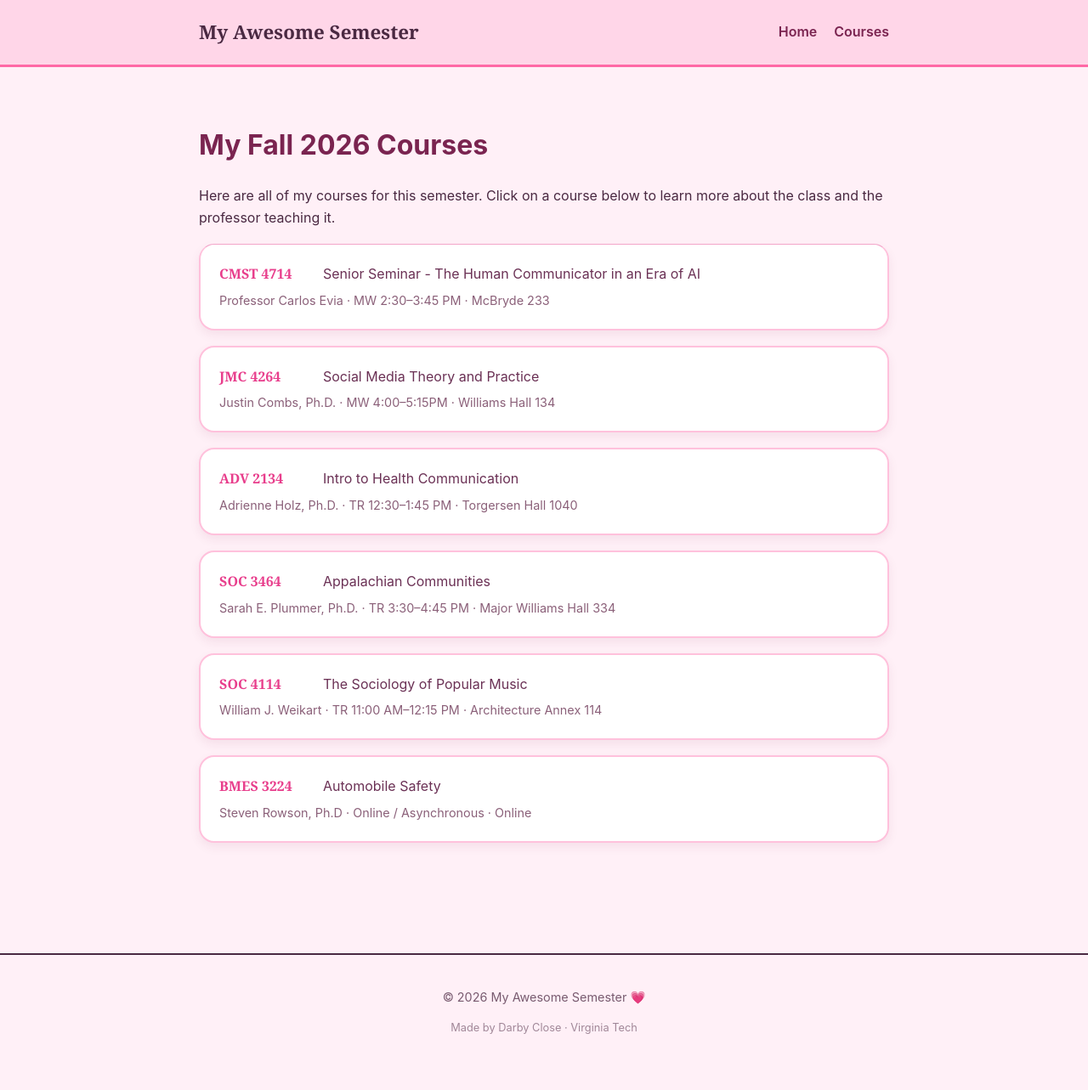
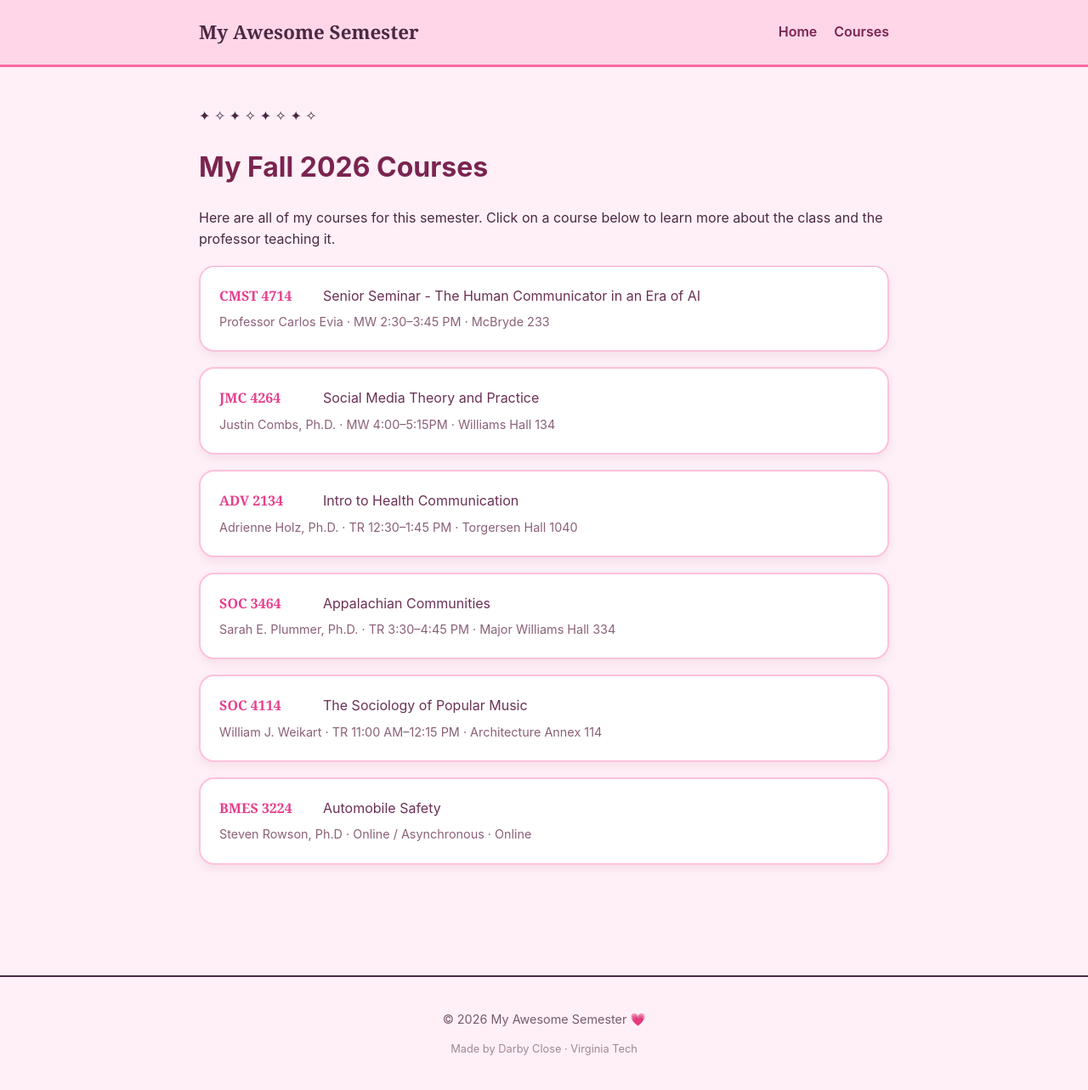
Before and after one commit to Darbyclose/myawesomesemester, a Jekyll site: the page built from courses.md, in a window 1280 px wide. Shown: the whole page at 85% size. Built offline with Jekyll 4.4.1, drawn with Linux system fonts in a browser that asks for light colours; before the commit the page ends 1257 px from its top, so only the background shows below that.

Commit message:
Update courses.md

```diff
--- a/courses.md
+++ b/courses.md
@@ -3,6 +3,16 @@ layout: default
 title: Courses
 permalink: /courses/
 ---
+<div class="course-sparkles">
+  <span>✦</span>
+  <span>✧</span>
+  <span>✦</span>
+  <span>✧</span>
+  <span>✦</span>
+  <span>✧</span>
+  <span>✦</span>
+  <span>✧</span>
+</div>
 
 # My Fall 2026 Courses
 
```
